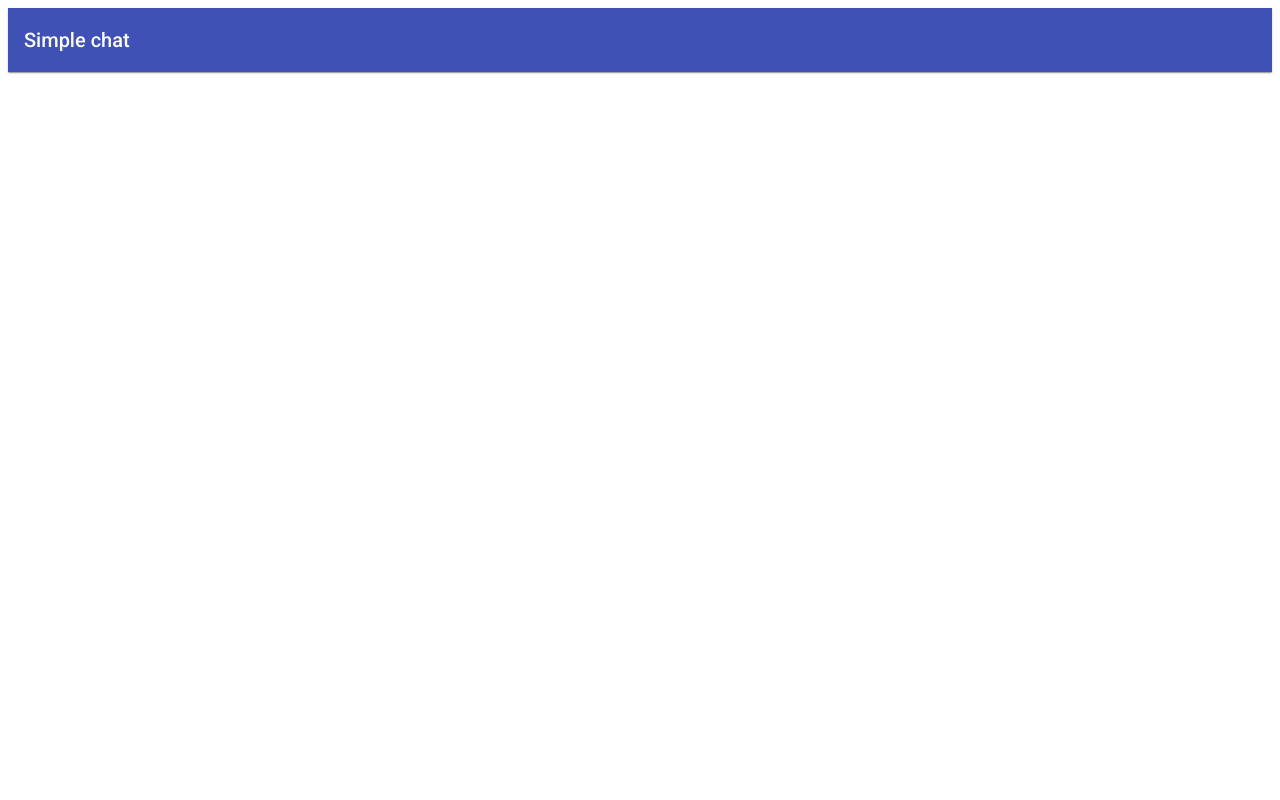
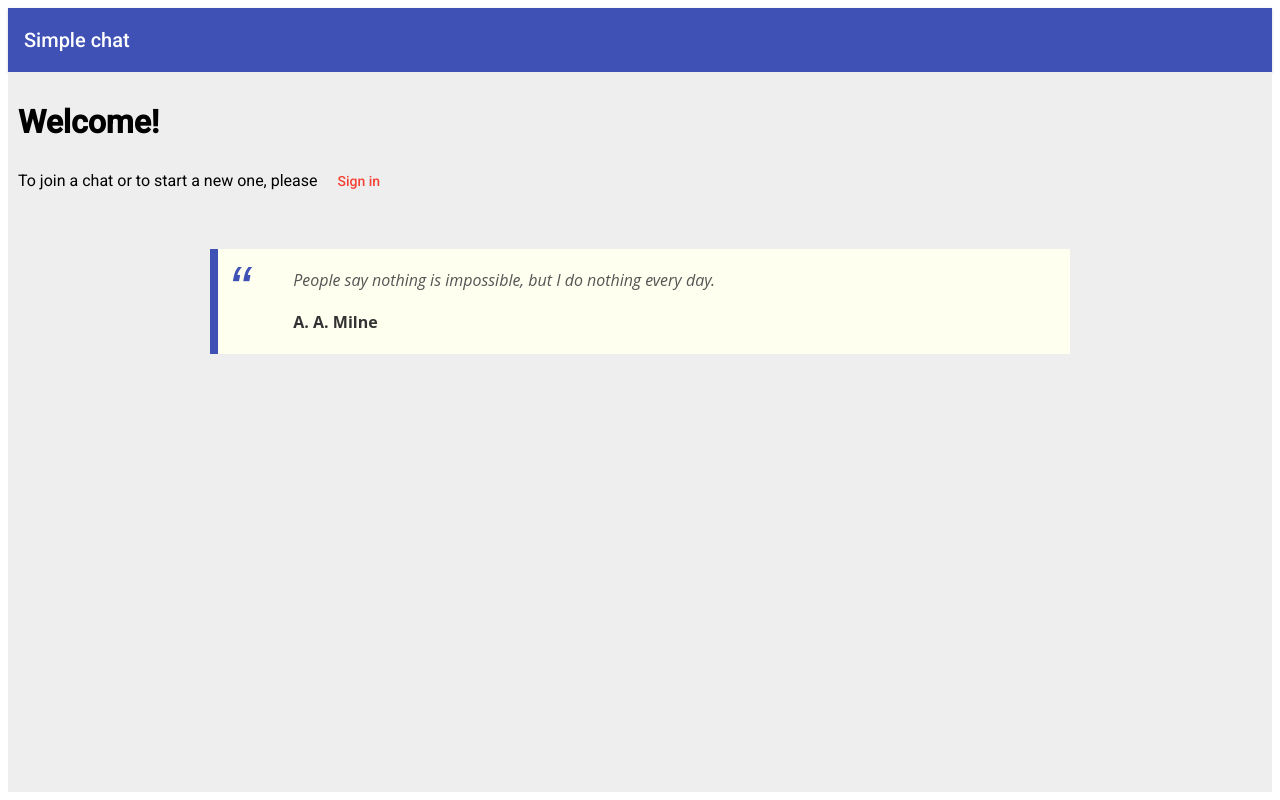
Before and after one commit to kubinko/simple-chat, an Angular app: page / in a window 1280 px wide. Built offline with nearby package versions, Linux system fonts and the light colour scheme.

Commit message:
Base page.

```diff
--- a/src/app/app.component.css
+++ b/src/app/app.component.css
@@ -0,0 +1,60 @@
+:host {
+  display: flex;
+  flex-direction: column;
+}
+
+mat-toolbar {
+  display: flex;
+}
+
+mat-toolbar > .stretch {
+  flex: 1;
+}
+
+mat-toolbar img {
+  width: 40px;
+  height: 40px;
+  border-radius: 50%;
+}
+
+.content {
+  flex: 1;
+  padding: 10px;
+  background-color: #eeeeee;
+}
+
+blockquote{
+  font-size: 1.0em;
+  width:60%;
+  margin:50px auto;
+  font-family:Open Sans;
+  font-style:italic;
+  color: #555555;
+  padding:1.2em 30px 1.2em 75px;
+  border-left:8px solid #3f51b5;
+  line-height:1.6;
+  position: relative;
+  background: ivory;
+}
+
+blockquote::before{
+  font-family:Arial;
+  content: "\201C";
+  color:#3f51b5;
+  font-size:4em;
+  position: absolute;
+  left: 10px;
+  top:-10px;
+}
+
+blockquote::after{
+  content: '';
+}
+
+blockquote span{
+  display:block;
+  color:#333333;
+  font-style: normal;
+  font-weight: bold;
+  margin-top:1em;
+}
--- a/src/app/app.component.html
+++ b/src/app/app.component.html
@@ -14,4 +14,19 @@
   </button>
 </mat-toolbar>
 
-<div class="content"></div>
+<div class="content">
+  <div *ngIf="!user">
+    <h1>Welcome!</h1>
+    <p>To join a chat or to start a new one, please
+      <a color="warn" mat-button (click)="signin()">Sign in</a></p>
+  </div>
+
+  <div *ngIf="user">
+    <router-outlet></router-outlet>
+  </div>
+
+  <blockquote *ngIf="!user">
+    {{quoteText$ | async}}
+    <span>{{quoteAuthor$ | async}}</span>
+  </blockquote>
+</div>
--- a/src/app/app.component.ts
+++ b/src/app/app.component.ts
@@ -2,6 +2,7 @@ import { Component, OnInit } from '@angular/core';
 import { Router } from '@angular/router';
 
 import { User } from './user.model.mock';
+import { BehaviorSubject } from 'rxjs';
 
 @Component({
   selector: 'app-root',
@@ -10,11 +11,22 @@ import { User } from './user.model.mock';
 })
 export class AppComponent implements OnInit {
   user: User = null;
+  quoteText$: BehaviorSubject<string> = new BehaviorSubject('');
+  quoteAuthor$: BehaviorSubject<string> = new BehaviorSubject('');
 
   constructor(
     public router: Router) { }
 
   ngOnInit() {
+    this.quoteText$.next('People say nothing is impossible, but I do nothing every day.');
+    this.quoteAuthor$.next('A. A. Milne');
+  }
+
+  signin() {
+    this.user = new User();
+    this.user.displayName = 'Jozef Mrkvička';
+    this.user.photoURL =
+      'https://upload.wikimedia.org/wikipedia/commons/1/1e/Trump_protest_in_London182_%2842690728125%29_%28cropped%29.jpg';
   }
 
   signout() {
--- a/src/styles.css
+++ b/src/styles.css
@@ -3,3 +3,12 @@
 html, body {
     font-family: 'Roboto', 'Helvetica', sans-serif;
 }
+
+body {
+    display: flex;
+    height: calc(100vh - 16px);
+}
+
+app-root {
+    flex: 1;
+}
```
